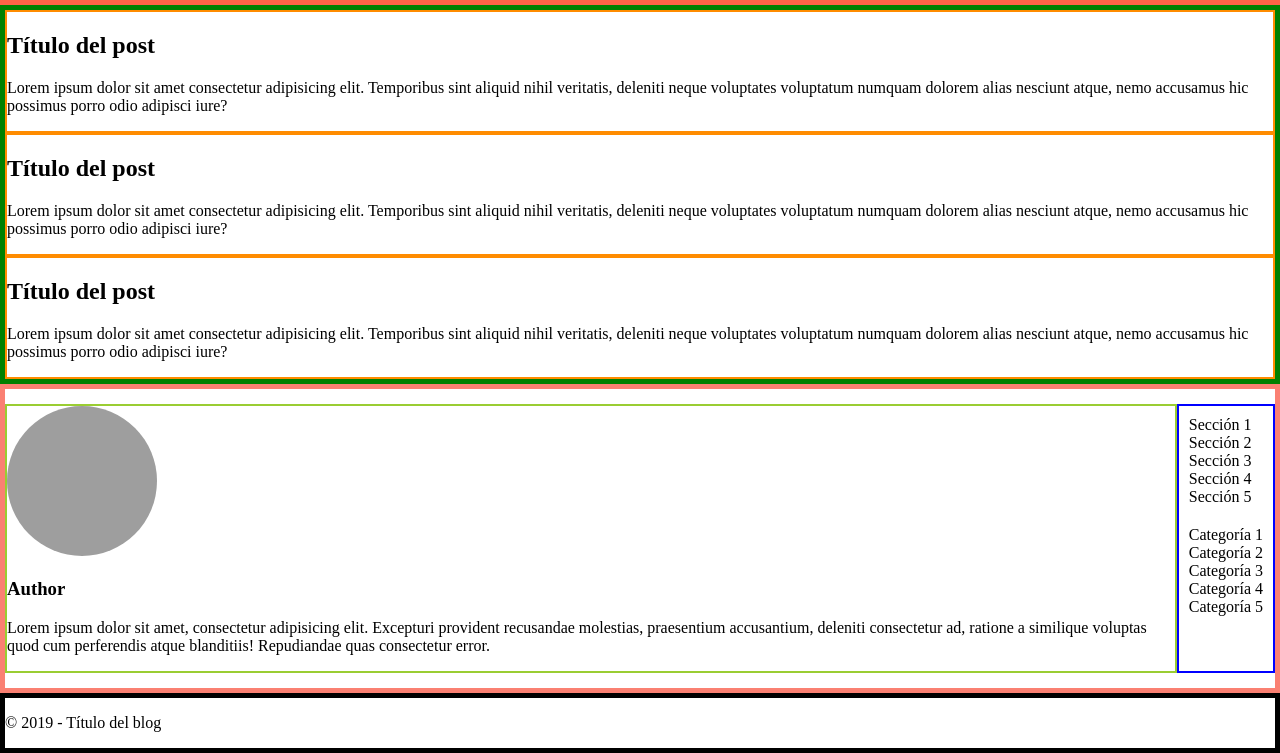
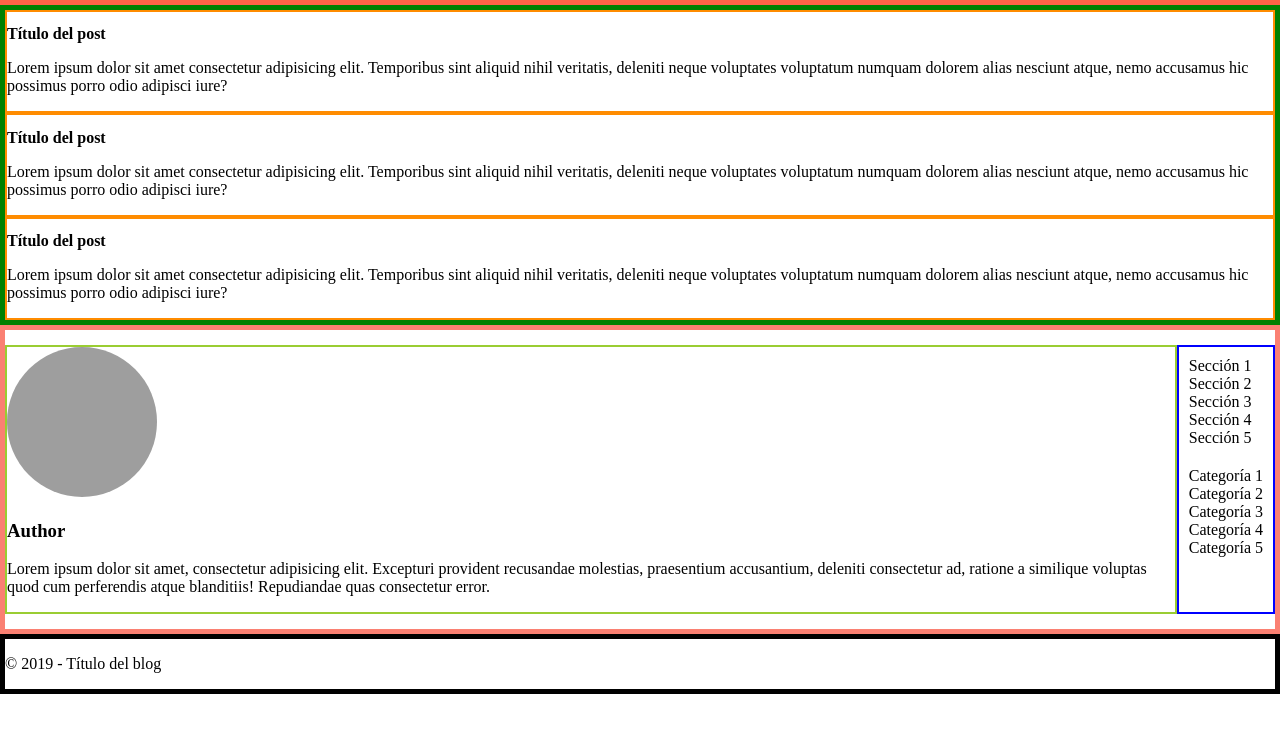
Before and after one commit to azaharamg/blog, a website: page docs/index.html in a window 1280 px wide. Shown: the part 187-940 px from the top of the page. After the commit the page ends 881 px from the top, so only its background shows below. Drawn offline with nearby package versions, Linux system fonts and the light colour scheme; files that its build step writes are made by us from their sources; grey boxes are pictures that could not be loaded.

Commit message:
Add main container css styles!

```diff
--- a/_src/assets/scss/layout/_maincontainer.scss
+++ b/_src/assets/scss/layout/_maincontainer.scss
@@ -1,7 +1,11 @@
 .main {
   border: 5px solid green;
+  grid-column: span 2;
 }
 
 .main__post {
   border: 2px solid darkorange;
+  &-title {
+    font-size: 16px;
+  }
 }
```
